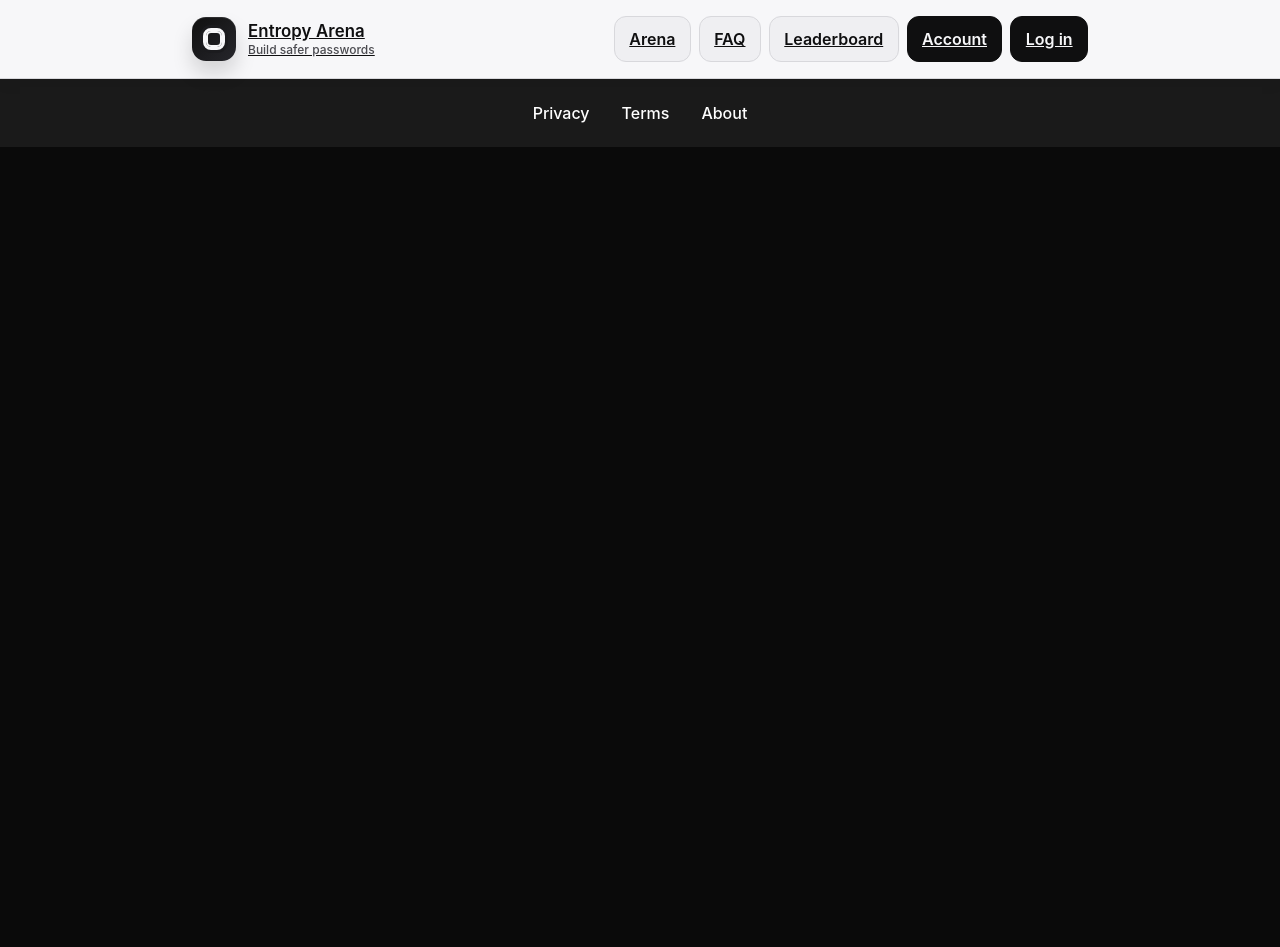
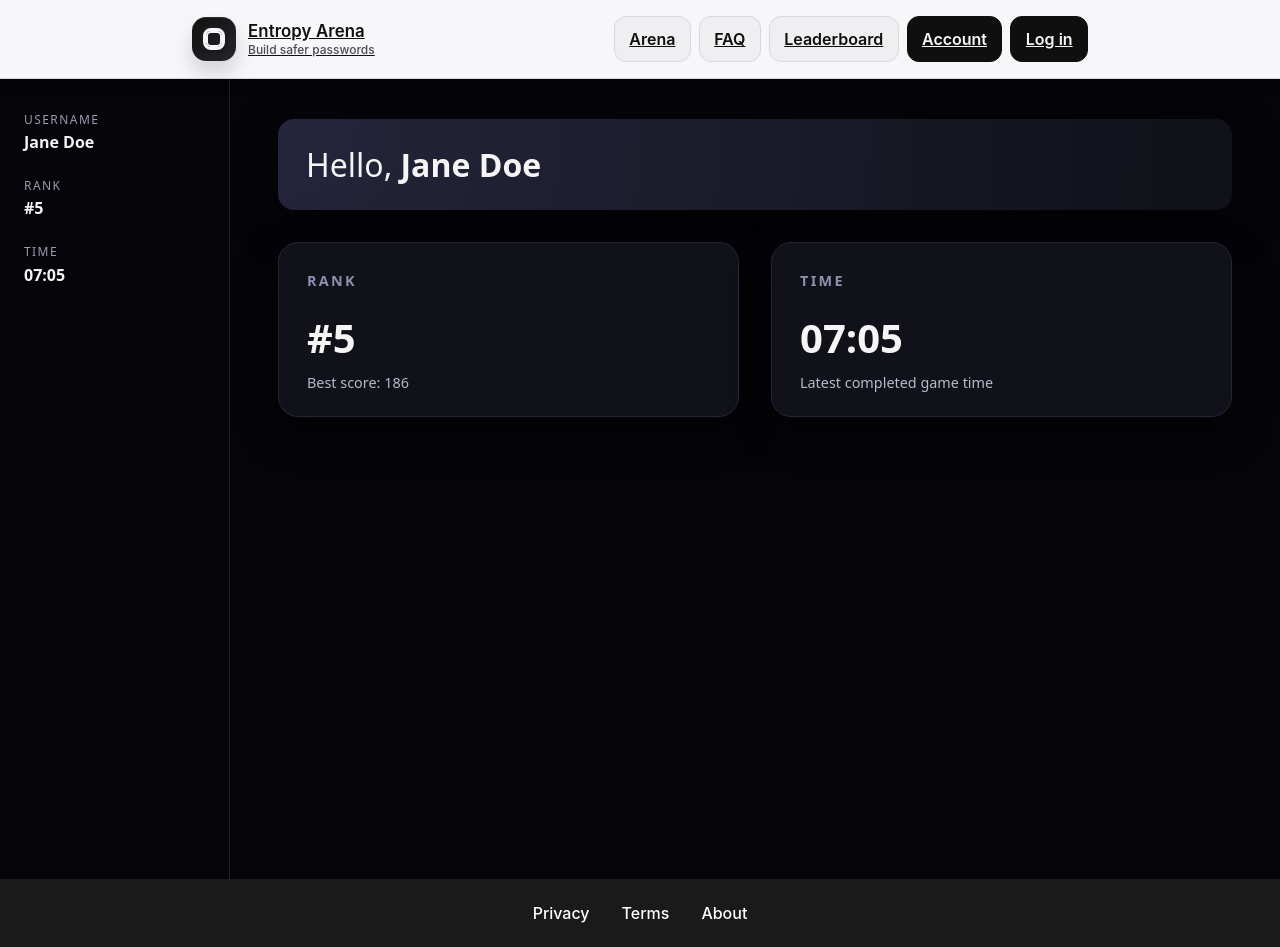
Before and after one commit to KevoxChrist/Entropy-Arena, a React (Vite) app: page /Account in a window 1280 px wide. Before the commit the page ends 800 px from the top, so only its background shows below. Built offline with nearby package versions, Linux system fonts and the light colour scheme.

Commit message:
Created Account Page w/o routing

```diff
--- a/client/App.jsx
+++ b/client/App.jsx
@@ -2,7 +2,8 @@ import { BrowserRouter, Routes, Route } from 'react-router-dom'
 import './App.css'
 import Arena from './pages/Arena'
 import Login from './pages/LogIn'
-import FAQ from './pages/FAQ'
+// import FAQ from './pages/FAQ'
+import AccountPage from './pages/Account'
 // import NotFound from './pages/NotFound'
 import Leaderboard from './pages/Leaderboard'
 import Header from './components/Header'
@@ -14,11 +15,12 @@ function App() {
     <Header/>
     <Routes>
       <Route path="/Login" element= {<Login/>}/>
-      <Route path="/FAQ" element= {<FAQ/>}/>
+      {/* <Route path="/FAQ" element= {<FAQ/>}/> */}
       {/* <Route path="/FAQ/:lessonId" element={<FAQ />} /> */}
       <Route path="/" element= {<Arena/>}/>
       {/* <Route path="/404" element= {<NotFound/>}/> */}
       <Route path="/Leaderboard" element= {<Leaderboard/>}/>
+      <Route path="/Account" element={<AccountPage />} />
     </Routes>
     <Footer/>
     </BrowserRouter>
--- a/client/pages/Account.jsx
+++ b/client/pages/Account.jsx
@@ -0,0 +1,84 @@
+import React from "react";
+import "../styles/Account.css";
+
+function formatSeconds(totalSeconds) {
+  const sec = Number(totalSeconds) || 0;
+  const h = Math.floor(sec / 3600);
+  const m = Math.floor((sec % 3600) / 60);
+  const s = sec % 60;
+
+  if (h > 0) {
+    return `${h.toString().padStart(2, "0")}:${m
+      .toString()
+      .padStart(2, "0")}:${s.toString().padStart(2, "0")}`;
+  }
+  return `${m.toString().padStart(2, "0")}:${s.toString().padStart(2, "0")}`;
+}
+
+// Replace with fetch/api route
+const mockData = {
+  user: { username: " Jane Doe" },
+  rank: { position: 5, bestScore: 186 },
+  time: { latestTimeSeconds: 425 },
+};
+
+export default function AccountPage() {
+  const { user, rank, time } = mockData;
+  const username = user?.username ?? "Player";
+  const rankPosition = rank?.position ?? null;
+  const bestScore = rank?.bestScore ?? 0;
+  const latestTime = time?.latestTimeSeconds ?? 0;
+
+  return (
+    <div className="account-page">
+      {/* Left sidebar */}
+      <aside className="account-sidebar">
+        <div className="account-sidebar-item">
+          <span className="account-label">Username</span>
+          <span className="account-value">{username}</span>
+        </div>
+
+        <div className="account-sidebar-item">
+          <span className="account-label">Rank</span>
+          <span className="account-value">
+            {rankPosition ? `#${rankPosition}` : "Unranked"}
+          </span>
+        </div>
+
+        <div className="account-sidebar-item">
+          <span className="account-label">Time</span>
+          <span className="account-value">{formatSeconds(latestTime)}</span>
+        </div>
+      </aside>
+
+      {/* Main content */}
+      <main className="account-main">
+        <header className="account-header">
+          <h1 className="account-title">
+            Hello, <span>{username}</span>
+          </h1>
+        </header>
+
+        <section className="account-cards">
+          {/* Rank card */}
+          <article className="account-card">
+            <h2 className="account-card-title">Rank</h2>
+            <p className="account-card-primary">
+              {rankPosition ? `#${rankPosition}` : "Unranked"}
+            </p>
+            <p className="account-card-secondary">Best score: {bestScore}</p>
+          </article>
+
+          {/* Time card */}
+          <article className="account-card">
+            <h2 className="account-card-title">Time</h2>
+            <p className="account-card-primary">{formatSeconds(latestTime)}</p>
+            <p className="account-card-secondary">
+              Latest completed game time
+            </p>
+          </article>
+        </section>
+      </main>
+    </div>
+  );
+}
--- a/client/pages/LogIn.jsx
+++ b/client/pages/LogIn.jsx
@@ -1,6 +1,6 @@
 //Sign-In & Sign-Up
 import React from "react";
-import { Star, Github } from 'lucide-react';
+// import { Star, Github } from 'lucide-react';
 import RegisterSection from "../components/userAccount/Register.jsx"
 import '../styles/Login.css'
 
@@ -18,14 +18,14 @@ export default function Login(){
             <h2 className="section-title">Login</h2>
 
             {/* Social Buttons */}
-            <div className="social-buttons">
+            {/* <div className="social-buttons">
               <button className="btn-social btn-github">
                 Github <Github size={18} />
               </button>
               <button className="btn-social btn-google">
                 Google <Star size={18} fill="black" stroke="black" />
               </button>
-            </div>
+            </div> */}
 
             {/* OR Divider */}
             <div className="divider-container">
--- /dev/null
+++ b/client/styles/Account.css
@@ -0,0 +1,136 @@
+/* Page wrapper */
+.account-page {
+  display: flex;
+  min-height: 100vh;
+  background: #050509;
+  color: #f5f5f5;
+  font-family: system-ui, -apple-system, BlinkMacSystemFont, "Segoe UI",
+    sans-serif;
+}
+
+/* Optional: center helper if you ever need it */
+.account-center {
+  display: flex;
+  align-items: center;
+  justify-content: center;
+}
+
+/* Sidebar (left column) */
+.account-sidebar {
+  width: 230px;
+  padding: 2rem 1.5rem;
+  border-right: 1px solid #22222e;
+  display: flex;
+  flex-direction: column;
+  gap: 1.5rem;
+  box-sizing: border-box;
+}
+
+.account-sidebar-item {
+  display: flex;
+  flex-direction: column;
+  gap: 0.2rem;
+}
+
+.account-label {
+  font-size: 0.75rem;
+  text-transform: uppercase;
+  letter-spacing: 0.12em;
+  color: #9b9bb2;
+}
+
+.account-value {
+  font-size: 1rem;
+  font-weight: 600;
+}
+
+/* Main area */
+.account-main {
+  flex: 1;
+  padding: 2.5rem 3rem;
+  display: flex;
+  flex-direction: column;
+  gap: 2rem;
+  box-sizing: border-box;
+}
+
+/* “Hello, Account” header */
+.account-header {
+  border-radius: 1rem;
+  padding: 1.5rem 1.75rem;
+  background: radial-gradient(circle at top left, #25253c, #101018);
+  box-shadow: 0 16px 40px rgba(0, 0, 0, 0.55);
+}
+
+.account-title {
+  font-size: 2rem;
+  font-weight: 500;
+  margin: 0;
+}
+
+.account-title span {
+  font-weight: 700;
+}
+
+/* Cards container (Rank + Time) */
+.account-cards {
+  display: flex;
+  gap: 2rem;
+  align-items: stretch;
+}
+
+/* Shared card styles */
+.account-card {
+  flex: 1;
+  background: #11111a;
+  border-radius: 1.25rem;
+  padding: 1.75rem 1.75rem 1.5rem;
+  border: 1px solid #252536;
+  box-shadow: 0 14px 36px rgba(0, 0, 0, 0.55);
+  display: flex;
+  flex-direction: column;
+  justify-content: space-between;
+}
+
+.account-card-title {
+  font-size: 0.9rem;
+  text-transform: uppercase;
+  letter-spacing: 0.16em;
+  color: #8f8fb0;
+  margin: 0 0 1.25rem;
+}
+
+.account-card-primary {
+  font-size: 2.5rem;
+  font-weight: 700;
+  margin: 0 0 0.5rem;
+}
+
+.account-card-secondary {
+  font-size: 0.9rem;
+  color: #b9b9c8;
+  margin: 0;
+}
+
+/* Basic responsiveness */
+@media (max-width: 900px) {
+  .account-page {
+    flex-direction: column;
+  }
+
+  .account-sidebar {
+    width: 100%;
+    flex-direction: row;
+    justify-content: space-around;
+    border-right: none;
+    border-bottom: 1px solid #22222e;
+  }
+
+  .account-main {
+    padding: 1.5rem 1.25rem 2.5rem;
+  }
+
+  .account-cards {
+    flex-direction: column;
+  }
+}
```
